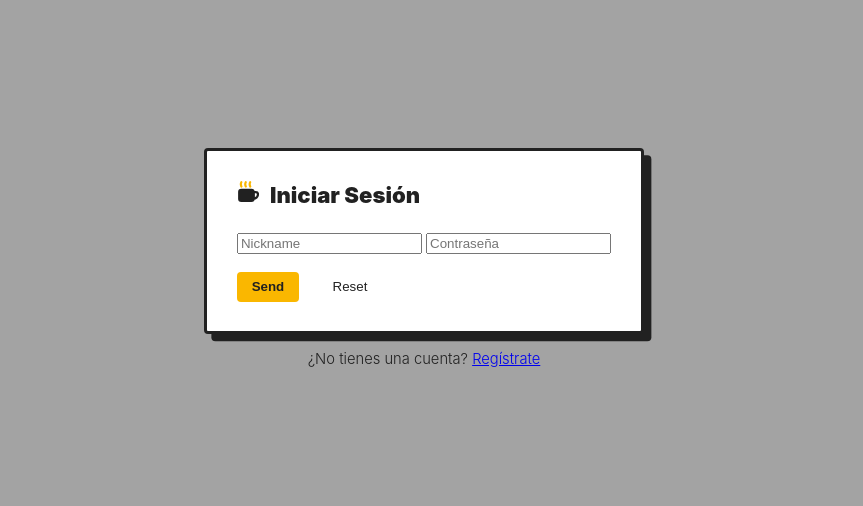
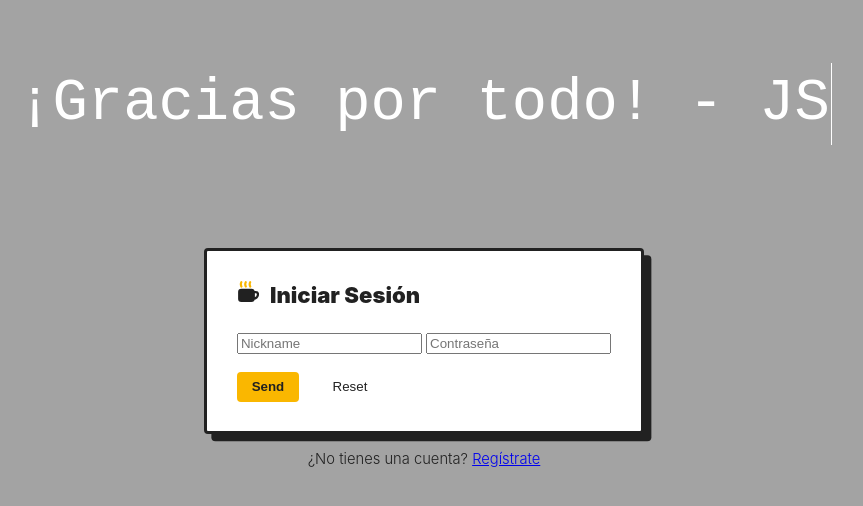
Before and after one commit to Ssj400/recoge-latas, a website with bundled scripts: page frontend/public/index.html in a window 1280 px wide. Shown: the part 124-630 px from the top of the page, without its empty margins (216-1079 px from the left). Built offline with nearby package versions, Linux system fonts and the light colour scheme; a web font is replaced by a local one.

Commit message:
Add typewriter effect to login page.

```diff
--- a/frontend/public/index.html
+++ b/frontend/public/index.html
@@ -14,6 +14,11 @@
       <div class="spinner"></div>
     </div>
 
+    <div class="typewriter">
+            <div>
+                <p>¡Gracias por todo! - JS</p>
+            </div>
+    </div>
 
     <p id="errorMsg"></p>
     <form class="card" id="loginForm">
--- a/frontend/public/styles/login.css
+++ b/frontend/public/styles/login.css
@@ -30,6 +30,40 @@ body {
     align-items: center;
     height: 90vh;
 }
+
+.typewriter {
+    display: flex;
+    justify-content: center;
+}
+
+.typewriter p {
+    font-family: monospace;
+    font-size: 4rem;
+    margin-inline: auto;
+    overflow: hidden;
+    white-space: nowrap;
+    border-right: 1px solid white;
+    animation: typing 3s steps(22) forwards,
+        blink 1s step-end infinite;
+    color: white;
+}
+
+@keyframes typing {
+    from {
+        width: 0;
+    }
+
+    to {
+        width: 100%;
+    }
+}
+
+@keyframes blink {
+    50% {
+        border-color: transparent;
+    }
+}
+
 
 h1, h2, h3 {
   font-weight: 900;
@@ -203,3 +237,9 @@ button:active {
 #errorMsg {
   margin-bottom: 0px;
 }
+
+@media (max-width: 768px) {
+  .typewriter p {
+    font-size: 2rem;
+  }
+}
```
